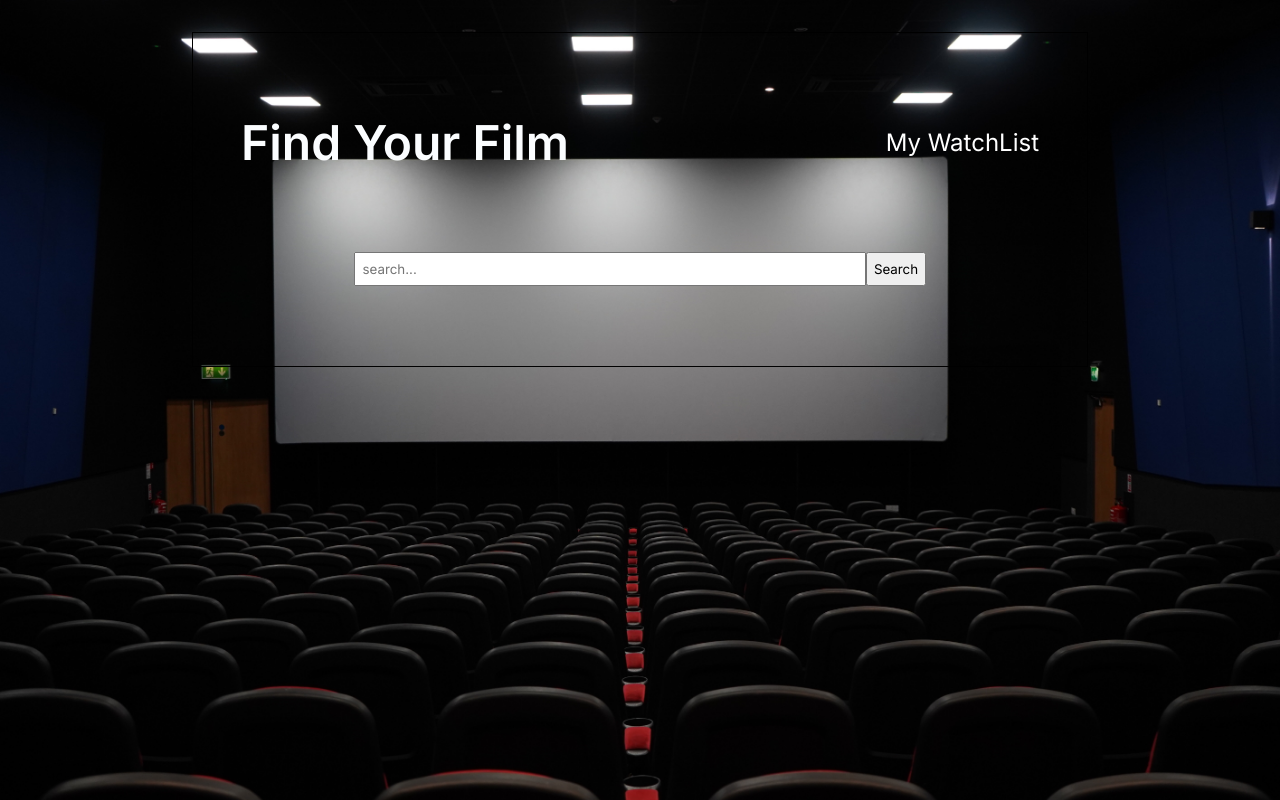
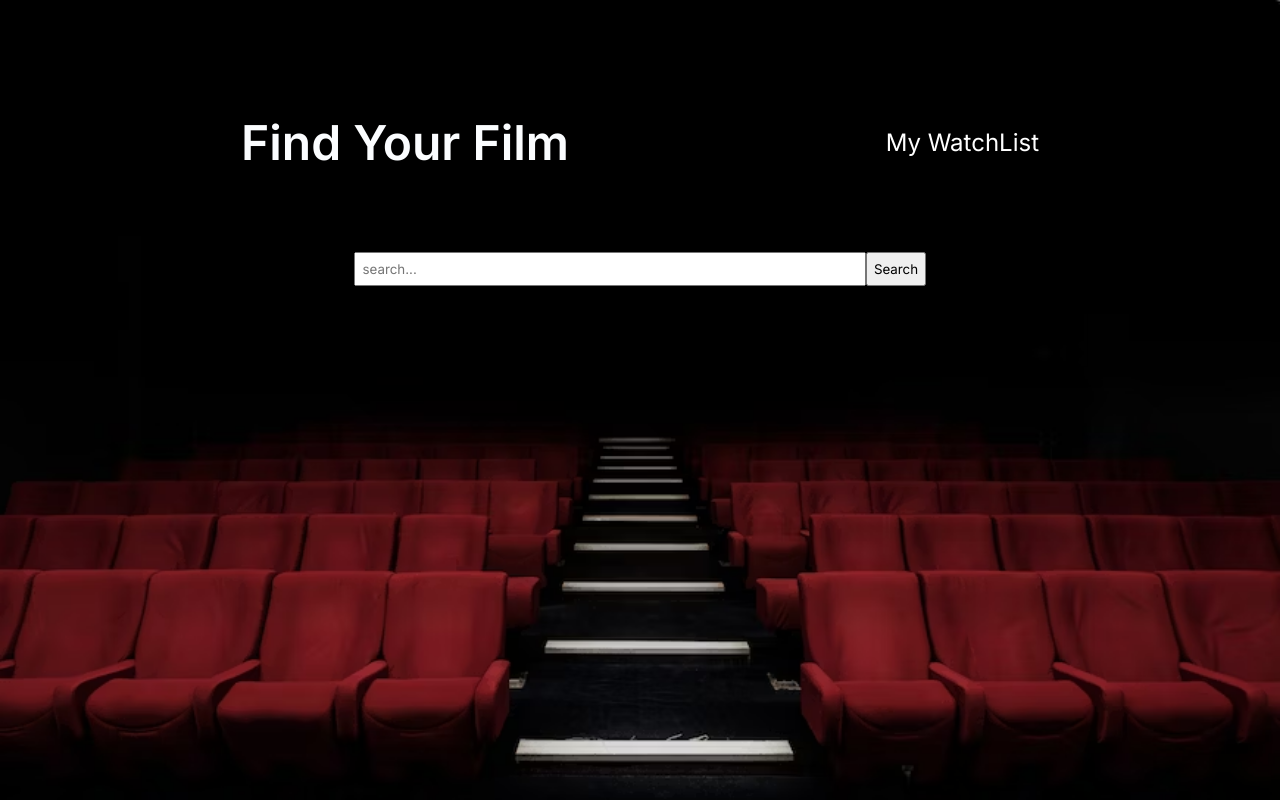
Before and after one commit to Nandhini0123/Solo-Movie-New-Watchlist, a plain HTML site: page index.html in a window 1280 px wide. Drawn offline with Linux system fonts and the light colour scheme.

Commit message:
Modified the bc photo

```diff
--- a/index.css
+++ b/index.css
@@ -3,7 +3,7 @@
     font-family: 'Inter', sans-serif;
 }
 body{
-    background-image: url(Images/geoffrey-moffett-TFRezw7pQwI-unsplash.jpg);
+    background-image: url(Images/photo-1489599849927-2ee91cede3ba.avif);
     background-size: cover;
     background-repeat: no-repeat;
     object-fit: contain;
```
Also changed, not shown: Images/photo-1489599849927-2ee91cede3ba (1).avif (added), Images/photo-1489599849927-2ee91cede3ba.avif (added).
